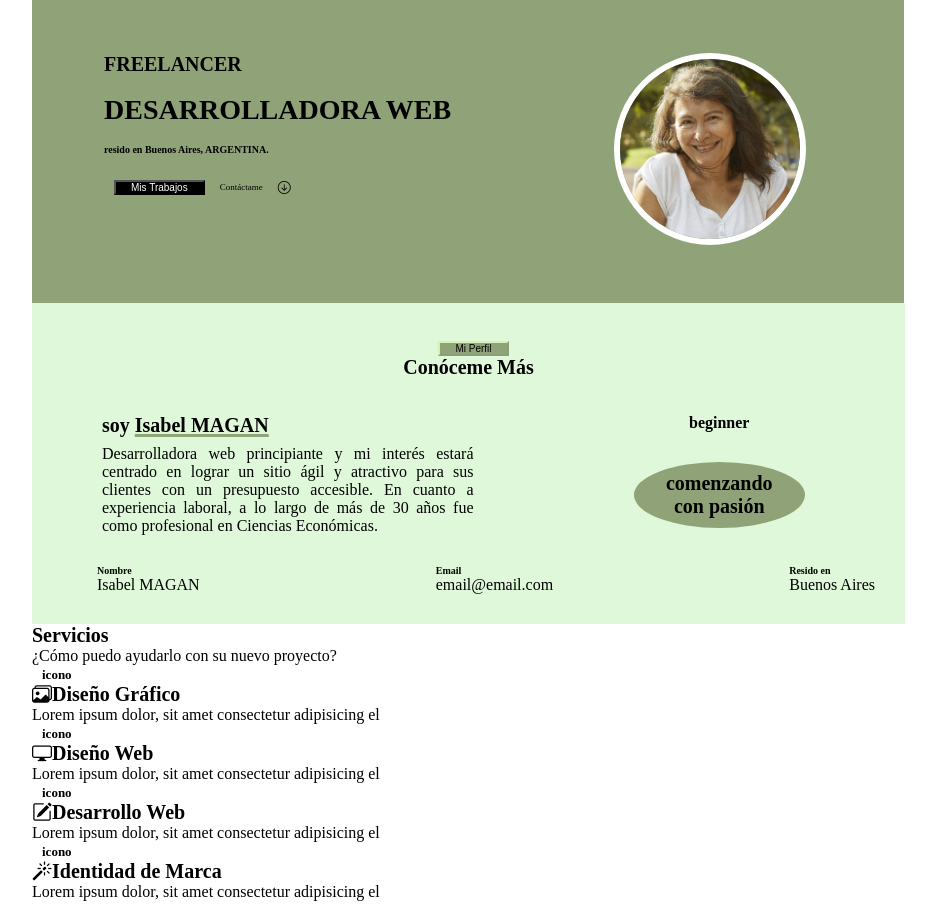
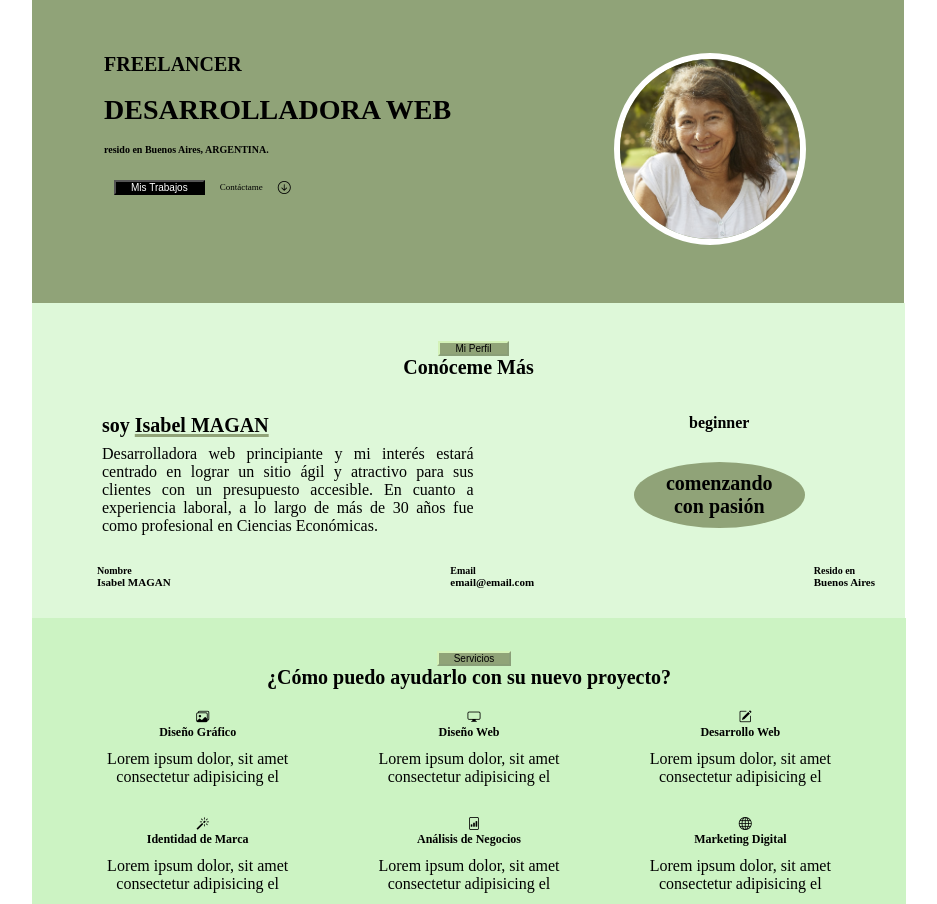
Before and after one commit to isamagan/TPOF_Proyecto, a plain HTML site: page index.html in a window 1280 px wide. Shown: the part 42-946 px from the top of the page, without its empty margins (208-1145 px from the left). Drawn offline with nearby package versions, Linux system fonts and the light colour scheme.

Commit message:
terminado estilo section servicios

```diff
--- a/estilo.css
+++ b/estilo.css
@@ -176,4 +176,72 @@ span u{
     margin-left: 35px;
     display: flex;
     justify-content: space-between;
+
 }
+.datos p{
+    font-size: 11px;
+
+}
+.servicios{
+    background-color:#ccf3c3 ;
+    padding: 30px;
+    width: 814px;
+
+}
+.miServicios{
+    text-align: center;
+}
+
+.boton3{
+    font-size: 10px;
+    background-color:#90a378;
+
+    padding: 0 15px;
+    border-color: #d4f2b8;
+
+}
+.miServicios p{
+    font-weight: bold;
+    font-size: 20px;
+
+}
+.flexServicios{
+    display: flex;
+}
+.flexServicios2{
+    display: flex;
+}
+.icono, .disenio_grafico{
+    display: flex;
+    justify-content: center;
+    font-size: 12px;
+}
+.flexServicios p, .flexServicios2 p{
+    text-align: center;
+    margin: 10px;
+}
+.icono, .disenio_web{
+    display: flex;
+    justify-content: center;
+    font-size: 12px;
+}
+.icono, .desarrollo_web{
+    display: flex;
+    justify-content: center;
+    font-size: 12px;
+}
+.icono, .marca{
+    display: flex;
+    justify-content: center;
+    font-size: 12px;
+}
+.icono, .negocios{
+    display: flex;
+    justify-content: center;
+    font-size: 12px;
+}
+.icono, .marketing_digital{
+    display: flex;
+    justify-content: center;
+    font-size: 12px;
+}
--- a/index.html
+++ b/index.html
@@ -83,15 +83,15 @@
         <div class="datos">
             <div>
             <h3>Nombre</h3>
-            <p>Isabel MAGAN</p>
+            <p><b>Isabel MAGAN</b></p>
             </div>
             <div>
             <h3>Email</h3>
-            <p>email@email.com</p>
+            <p><b>email@email.com</b></p>
             </div>
             <div>
             <h3>Resido en</h3>
-            <p>Buenos Aires</p>
+            <p><b>Buenos Aires</b></p>
             </div>
         </div>
 
@@ -99,46 +99,55 @@
 
     <section class="servicios">
 
-        <h1>Servicios</h1>
-        <p>¿Cómo puedo ayudarlo con su nuevo proyecto?</p>
+        <div class="miServicios">
+            <a href="boton"></a>
+            <button class="boton3">Servicios</button>
+            <p>¿Cómo puedo ayudarlo con su nuevo proyecto?</p>
+        </div>
 
-
+     <div class="flexServicios">
         <div>
-            <a href="icono">icono</a>
-            <h1 class="disenio_grafico"><i class="bi bi-images"></i>Diseño Gráfico</h1>
+            <div class="icono"><a href="icono"><i class="bi bi-images"></i></a></div>
+            <h1 class="disenio_grafico">Diseño Gráfico</h1>
             <p class="parrafo_dg">Lorem ipsum dolor, sit amet consectetur adipisicing el</p>
 
         </div>
 
         <div>
-            <a href="icono">icono</a>
-            <h1 class="disenio_web"><i class="bi bi-display"></i>Diseño Web</h1>
+            <div class="icono"><a href="icono"><i class="bi bi-display"></i></a></div>
+            <h1 class="disenio_web">Diseño Web</h1>
             <p class="parrafo_dg">Lorem ipsum dolor, sit amet consectetur adipisicing el</p>
         </div>
 
         <div>
-            <a href="icono">icono</a>
-            <h1 class="desarrollo_web"><i class="bi bi-pencil-square"></i>Desarrollo Web</h1>
+            <div class="icono"><a href="icono"><i class="bi bi-pencil-square"></i></a></div>
+            <h1 class="desarrollo_web">Desarrollo Web</h1>
+            <p class="parrafo_dg">Lorem ipsum dolor, sit amet consectetur adipisicing el</p>
+        </div>
+     </div>
+
+     <div class="flexServicios2">
+         <div>
+            <div class="icono"><a href="icono"><i class="bi bi-magic"></i></a></div>
+            <h1 class="marca">Identidad de Marca</h1>
+            <p class="parrafo_dg">Lorem ipsum dolor, sit amet consectetur adipisicing el</p>
+
+        </div>
+
+        <div>
+            <div class="icono"><a href="icono"><i class="bi bi-file-bar-graph"></i></a></div>
+            <h1 class="negocios">Análisis de Negocios</h1>
+            <p class="parrafo_dg">Lorem ipsum dolor, sit amet consectetur adipisicing el</p>
+
+        </div>
+
+        <div>
+            <div class="marketing_digital"><a href="icono"><i class="bi bi-globe"></i></a></div>
+            <h1 class="marketing_digital">Marketing Digital</h1>
             <p class="parrafo_dg">Lorem ipsum dolor, sit amet consectetur adipisicing el</p>
         </div>
 
-         <div>
-            <a href="icono">icono</a>
-            <h1 class="identidad_marca"><i class="bi bi-magic"></i>Identidad de Marca</h1>
-            <p class="parrafo_dg">Lorem ipsum dolor, sit amet consectetur adipisicing el</p>
-        </div>
-
-        <div>
-            <a href="icono">icono</a>
-            <h1 class="analisis_negocios"><i class="bi bi-file-bar-graph"></i>Análisis de Negocios</h1>
-            <p class="parrafo_dg">Lorem ipsum dolor, sit amet consectetur adipisicing el</p>
-        </div>
-
-        <div>
-            <a href="icono">icono</a>
-            <h1 class="marketing_digital"><i class="bi bi-globe"></i>Marketing Digital</h1>
-            <p class="parrafo_dg">Lorem ipsum dolor, sit amet consectetur adipisicing el</p>
-        </div>
+     </div>
     </section>
     <section class="curriculum">
         <h1>Curriculum</h1>
```
